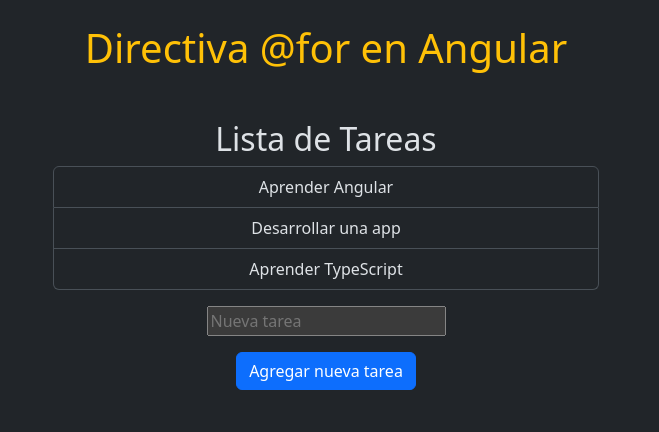
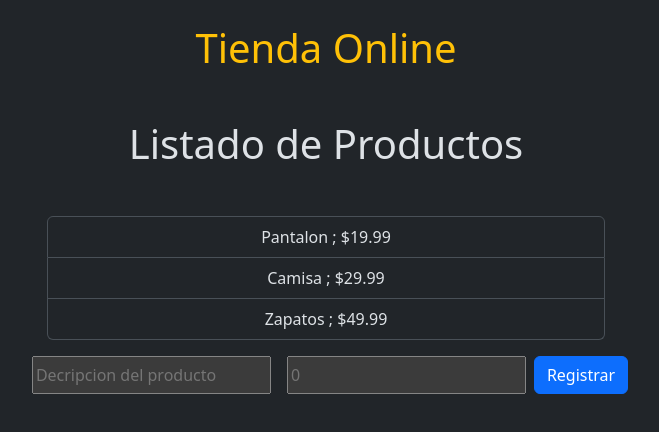
Before and after one commit to tavogus007/UDEMY_Angular, an Angular app: page / in a window 1280 px wide. Shown: the top 432 px of the page, without its empty margins (314-973 px from the left). Built offline with nearby package versions, Linux system fonts and the light colour scheme.

Commit message:
Reto: :art: Build a form with the description of a product and its price, using local reference

```diff
--- a/src/app/app.component.html
+++ b/src/app/app.component.html
@@ -1,6 +1,6 @@
 <section>
   <div class="container text-center">
     <h1 class="text-center text-warning my-4">{{ title }}</h1>
-    <app-componente-for/>
+    <app-reto-sec5/>
   </div>
 </section>
--- a/src/app/app.component.ts
+++ b/src/app/app.component.ts
@@ -1,12 +1,12 @@
 import { Component } from '@angular/core';
-import { ComponenteForComponent } from './componente-for/componente-for.component';
+import { RetoSec5Component } from "./reto-sec5/reto-sec5.component";
 @Component({
   selector: 'app-root',
   standalone: true,
-  imports: [ComponenteForComponent],
+  imports: [ RetoSec5Component],
   templateUrl: './app.component.html',
   styleUrl: './app.component.css',
 })
 export class AppComponent {
-  title = 'Directiva @for en Angular';
+  title = 'Tienda Online';
 }
--- /dev/null
+++ b/src/app/reto-sec5/reto-sec5.component.html
@@ -0,0 +1,22 @@
+<div class="text-center mt-5">
+  <div class="text-center">
+    <h1 class="text-center text-alert">{{ titulo_r }}</h1>
+
+    <div class="text-center mt-5">
+      <ul class="list-group w-50 mx-auto">
+        @for (producto of productos; track producto; let i = $index) {
+        <li class="list-group-item text-center">
+          {{ producto }} ; ${{ precios[i] }}
+        </li>
+        }
+      </ul>
+    </div>
+  </div>
+  <div class="mt-3 mx-auto w-50 d-flex justify-content-center">
+    <input type="text" #productoDescripcion placeholder="Decripcion del producto" class="mx-2">
+    <input type="number" #productoPrecio placeholder = 0 class="mx-2">
+    <button class="btn btn-primary" (click)="registraProducto(productoDescripcion.value);
+            registraPrecio(+productoPrecio.value); productoDescripcion.value = ''; productoPrecio.value = ''
+            ">Registrar</button>
+  </div>
+</div>
--- /dev/null
+++ b/src/app/reto-sec5/reto-sec5.component.ts
@@ -0,0 +1,32 @@
+import { Component } from '@angular/core';
+
+@Component({
+  selector: 'app-reto-sec5',
+  standalone: true,
+  imports: [],
+  templateUrl: './reto-sec5.component.html',
+  styleUrl: './reto-sec5.component.css'
+})
+export class RetoSec5Component {
+  titulo_r: string = "Listado de Productos";
+
+  productos: string[] = [
+    "Pantalon",
+    "Camisa",
+    "Zapatos",
+  ]
+
+  precios: number[] = [
+    19.99,
+    29.99,
+    49.99
+  ]
+
+  registraProducto(nuevoProducto: string): void{
+    this.productos.push(nuevoProducto);
+  }
+
+  registraPrecio(nuevoPrecio: number): void{
+    this.precios.push(nuevoPrecio);
+  }
+}
```
Also changed, not shown: src/app/reto-sec5/reto-sec5.component.css (added).
